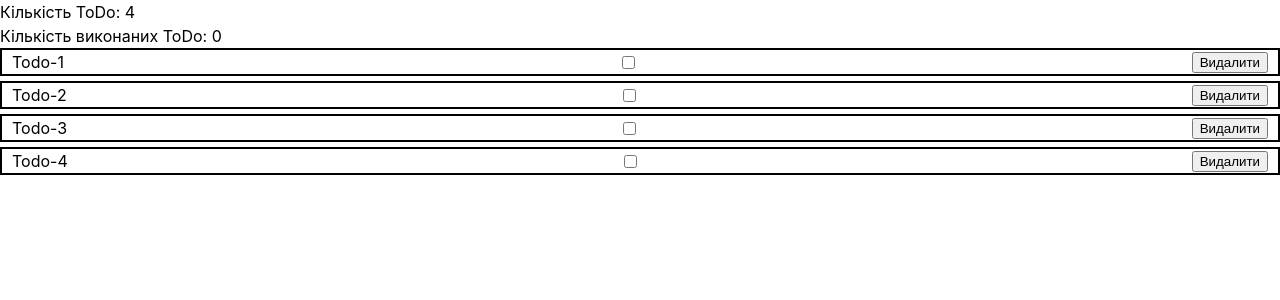
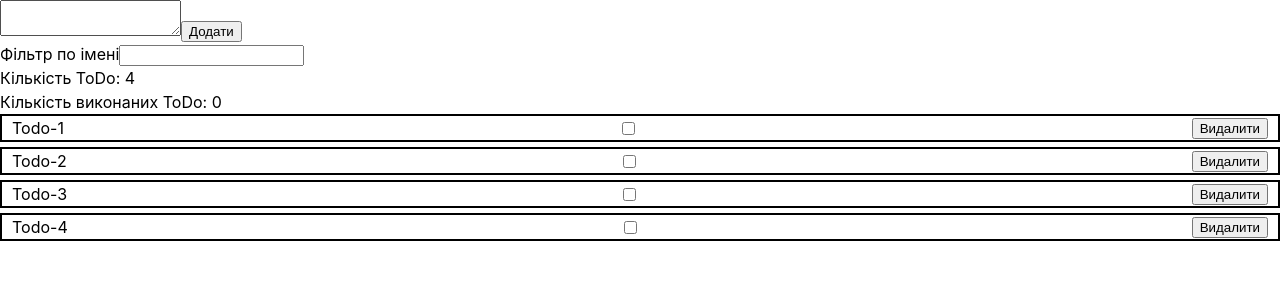
Before and after one commit to Evalac/ReactTodoList, a React (Create React App) app: page / in a window 1280 px wide. Shown: the top 300 px of the page. Built offline with nearby package versions, Linux system fonts and the light colour scheme.

Commit message:
todo completed, need add styles and optimaze code

```diff
--- a/package.json
+++ b/package.json
@@ -11,6 +11,7 @@
     "react": "^18.1.0",
     "react-dom": "^18.1.0",
     "react-scripts": "5.0.1",
+    "uniqid": "^5.4.0",
     "web-vitals": "^2.1.3"
   },
   "scripts": {
--- a/src/components/App.jsx
+++ b/src/components/App.jsx
@@ -1,15 +1,21 @@
 import { Component } from 'react';
+import uniqid from 'uniqid';
 
 import { TodoList } from '../components/TodoList';
 import initialTodos from '../todos.json';
 
+import { TodoEditor } from './TodoList/TodoEditor/TodoEditor';
+import { Filter } from './TodoList/TodoFilter/TodoFilter';
+
 export class App extends Component {
   state = {
     todos: initialTodos,
+    filter: '',
   };
 
   test() {
-    console.log(this.state.todos.map(todos => todos.completed));
+    console.log(uniqid());
+    // console.log(this.state.todos.map(todos => todos.completed));
   }
 
   deleteTodo = todoId => {
@@ -35,6 +41,20 @@ export class App extends Component {
     }));
   };
 
+  addTodo = text => {
+    const todo = {
+      id: uniqid(),
+      text: text,
+      completed: false,
+    };
+
+    this.setState(prevState => ({ todos: [todo, ...prevState.todos] }));
+  };
+
+  filterTodo = e => {
+    this.setState({ filter: e.currentTarget.value });
+  };
+
   render() {
     // this.test();
 
@@ -47,14 +67,21 @@ export class App extends Component {
       0
     );
 
+    const filterdTodo = this.state.todos.filter(todo =>
+      todo.text.toLowerCase().includes(this.state.filter.toLowerCase())
+    );
+    console.log(filterdTodo);
+
     return (
       <>
+        <TodoEditor addTodo={this.addTodo} />
+        <Filter value={this.state.filter} filterChange={this.filterTodo} />
         <div>
           <p>Кількість ToDo: {allTodos}</p>
           <p>Кількість виконаних ToDo: {toDoComleted}</p>
         </div>
         <TodoList
-          todos={todos}
+          todos={filterdTodo}
           onDeleteTodo={this.deleteTodo}
           onCompletedTodo={this.toggleCompleted}
         />
--- /dev/null
+++ b/src/components/TodoList/TodoEditor/TodoEditor.jsx
@@ -0,0 +1,35 @@
+import { Component } from 'react';
+
+class TodoEditor extends Component {
+  state = {
+    message: '',
+  };
+
+  handleChange = e => {
+    this.setState({ message: e.currentTarget.value });
+  };
+
+  handleSubmit = e => {
+    e.preventDefault();
+    console.log(this.state);
+    this.props.addTodo(this.state.message);
+    this.setState({ message: '' });
+  };
+
+  render() {
+    return (
+      <form className="" onSubmit={this.handleSubmit}>
+        <textarea
+          className=""
+          value={this.state.message}
+          onChange={this.handleChange}
+        ></textarea>
+        <button type="submit" className="">
+          Додати
+        </button>
+      </form>
+    );
+  }
+}
+
+export { TodoEditor };
--- /dev/null
+++ b/src/components/TodoList/TodoFilter/TodoFilter.jsx
@@ -0,0 +1,10 @@
+function Filter({ value, filterChange }) {
+  return (
+    <label>
+      Фільтр по імені
+      <input type="text" value={value} onChange={filterChange} />
+    </label>
+  );
+}
+
+export { Filter };
```
Also changed, not shown: 1 other file (tests, documents, lock files or other folders).
